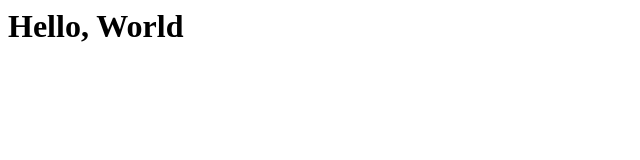
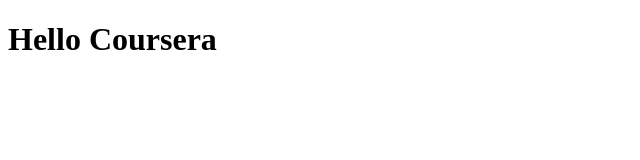
Before and after one commit to mythili1511/coursera, a plain HTML site: page index.html in a window 1280 px wide. Shown: the whole page, without its empty margins (0-640 px from the left). Drawn offline with Linux system fonts and the light colour scheme.

Commit message:
My first Coursera page

```diff
--- a/index.html
+++ b/index.html
@@ -1,5 +1,12 @@
-<html>
-  <body>
-    <h1>Hello, World</h1>
-  </body>
+<!DOCTYPE html>
+<html lang="en">
+<head>
+  <meta charset="UTF-8">
+  <meta http-equiv="X-UA-Compatible" content="IE=edge">
+  <meta name="viewport" content="width=device-width, initial-scale=1.0">
+  <title>Coursera Developement</title>
+</head>
+<body>
+  <h1>Hello Coursera</h1>
+</body>
 </html>
```
